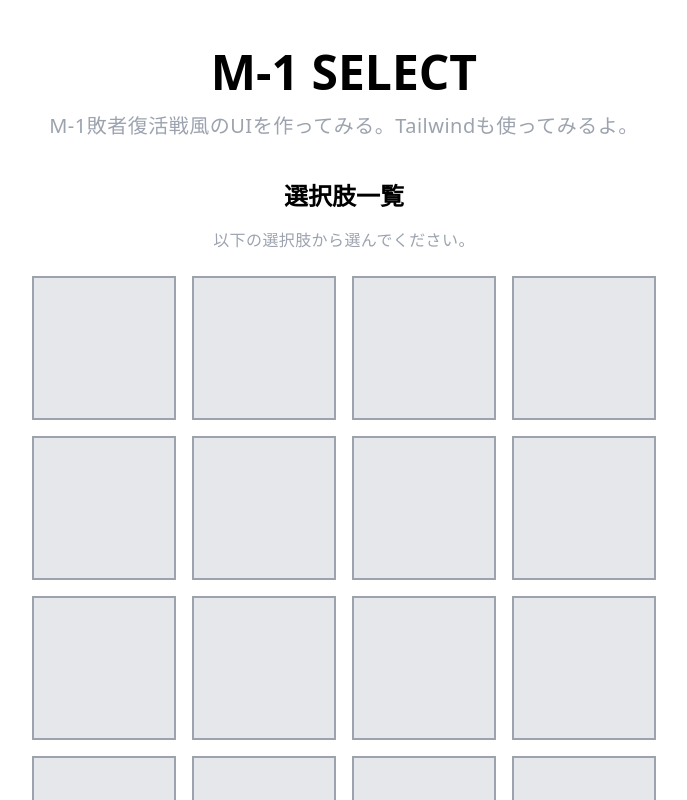
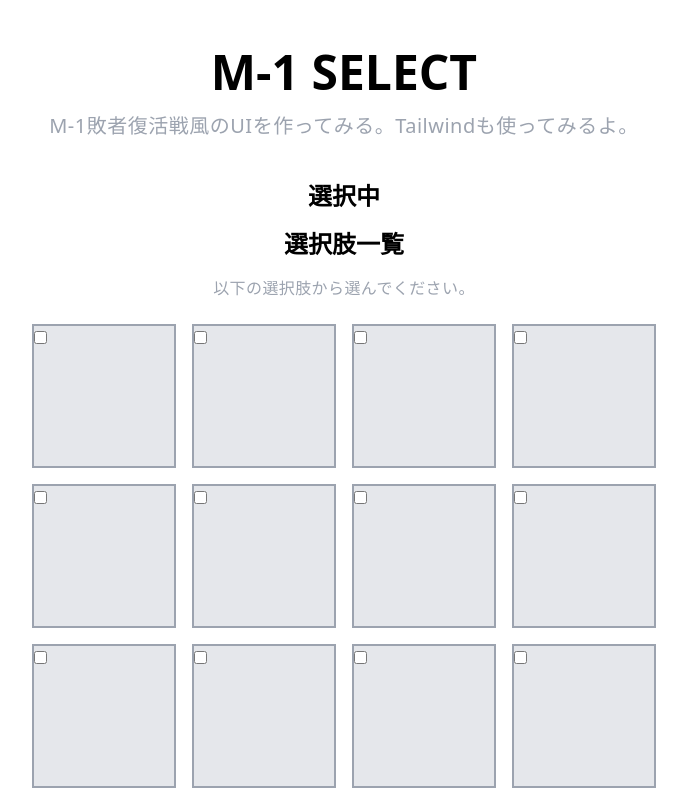
Before and after one commit to shimotsu4431/m1, a Next.js app: page / in a window 1280 px wide. Shown: the top 800 px of the page, without its empty margins (296-983 px from the left). Built offline with nearby package versions, Linux system fonts and the light colour scheme.

Commit message:
fix checkbox

```diff
--- a/components/Card.tsx
+++ b/components/Card.tsx
@@ -1,10 +1,17 @@
 import React from 'react'
 
-const Card: React.FC = () => {
+type Props = {
+  id: number,
+  name: string,
+  checked: boolean,
+  handleChange: (e: any) => void,
+}
+
+const Card: React.FC<Props> = ({ id, name, checked, handleChange }) => {
   return (
     <div className="mb-4 mx-2 w-36 h-36 border-2 border-gray-400 bg-gray-200 cursor-pointer hover:bg-gray-400">
-      <input type="checkbox" value="1" id="111" className="hidden" />
-      <label htmlFor="111"></label>
+      <input type="checkbox" value={name} id={JSON.stringify(id)} checked={checked} onChange={handleChange} />
+      <label htmlFor={JSON.stringify(id)}></label>
     </div>
   )
 }
--- a/components/CardList.tsx
+++ b/components/CardList.tsx
@@ -1,25 +1,94 @@
-import React from 'react'
+import React, { useState } from 'react'
 import Card from './Card'
 
+export type member = {
+  id: number,
+  name: string,
+}
+
+const members: member[] = [
+  {
+    id: 1,
+    name: "AAA",
+  },
+  {
+    id: 2,
+    name: "BBB",
+  },
+  {
+    id: 3,
+    name: "CCC",
+  },
+  {
+    id: 4,
+    name: "DDD",
+  },
+  {
+    id: 5,
+    name: "EEE",
+  },
+  {
+    id: 6,
+    name: "FFF",
+  },
+  {
+    id: 7,
+    name: "GGG",
+  },
+  {
+    id: 8,
+    name: "HHH",
+  },
+  {
+    id: 9,
+    name: "III",
+  },
+  {
+    id: 10,
+    name: "JJJ",
+  },
+  {
+    id: 11,
+    name: "KKK",
+  },
+  {
+    id: 12,
+    name: "LLL",
+  },
+  {
+    id: 13,
+    name: "MMM",
+  },
+  {
+    id: 14,
+    name: "NNN",
+  },
+  {
+    id: 15,
+    name: "OOO",
+  },
+  {
+    id: 16,
+    name: "PPP",
+  }
+]
+
 const CardList: React.FC = () => {
+  const [val, setVal] = useState([])
+
+  const handleChange = (e: any) => {
+    if (val.includes(e.target.value)) {
+      setVal(val.filter(item => item !== e.target.value));
+    } else {
+      setVal([...val, e.target.value]);
+    }
+  };
+
   return (
     <div className="flex flex-wrap justify-center content-between w-full max-w-screen-md mx-auto">
-      <Card></Card>
-      <Card></Card>
-      <Card></Card>
-      <Card></Card>
-      <Card></Card>
-      <Card></Card>
-      <Card></Card>
-      <Card></Card>
-      <Card></Card>
-      <Card></Card>
-      <Card></Card>
-      <Card></Card>
-      <Card></Card>
-      <Card></Card>
-      <Card></Card>
-      <Card></Card>
+      {members.length > 0 && members.map((item) => {
+        return ( <Card id={item.id} name={item.name} key={item.id} checked={val.includes(item.name)} handleChange={handleChange}></Card>)
+      })}
     </div>
   )
 }
--- a/pages/index.tsx
+++ b/pages/index.tsx
@@ -18,6 +18,10 @@ const Home: React.FC = () => {
           <h2 className="text-center text-xl tracking-wide text-gray-400">M-1敗者復活戦風のUIを作ってみる。Tailwindも使ってみるよ。</h2>
         </section>
         <section>
+          <h2 className="text-center text-2xl font-bold mb-4">選択中</h2>
+          {/* <p>{val}</p> */}
+        </section>
+        <section>
         <h2 className="text-center text-2xl font-bold mb-4">選択肢一覧</h2>
         <h3 className="text-center text-base tracking-wide mb-6 text-gray-400">以下の選択肢から選んでください。</h3>
         <CardList></CardList>
```
